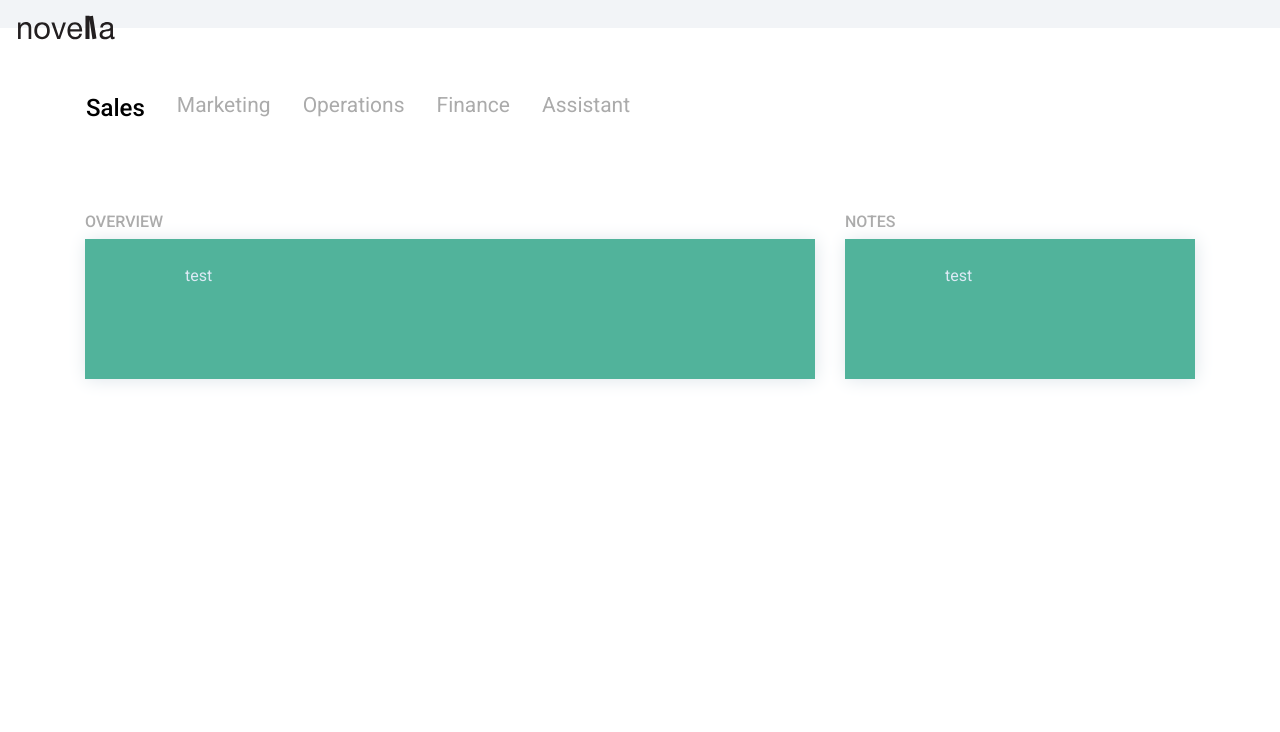
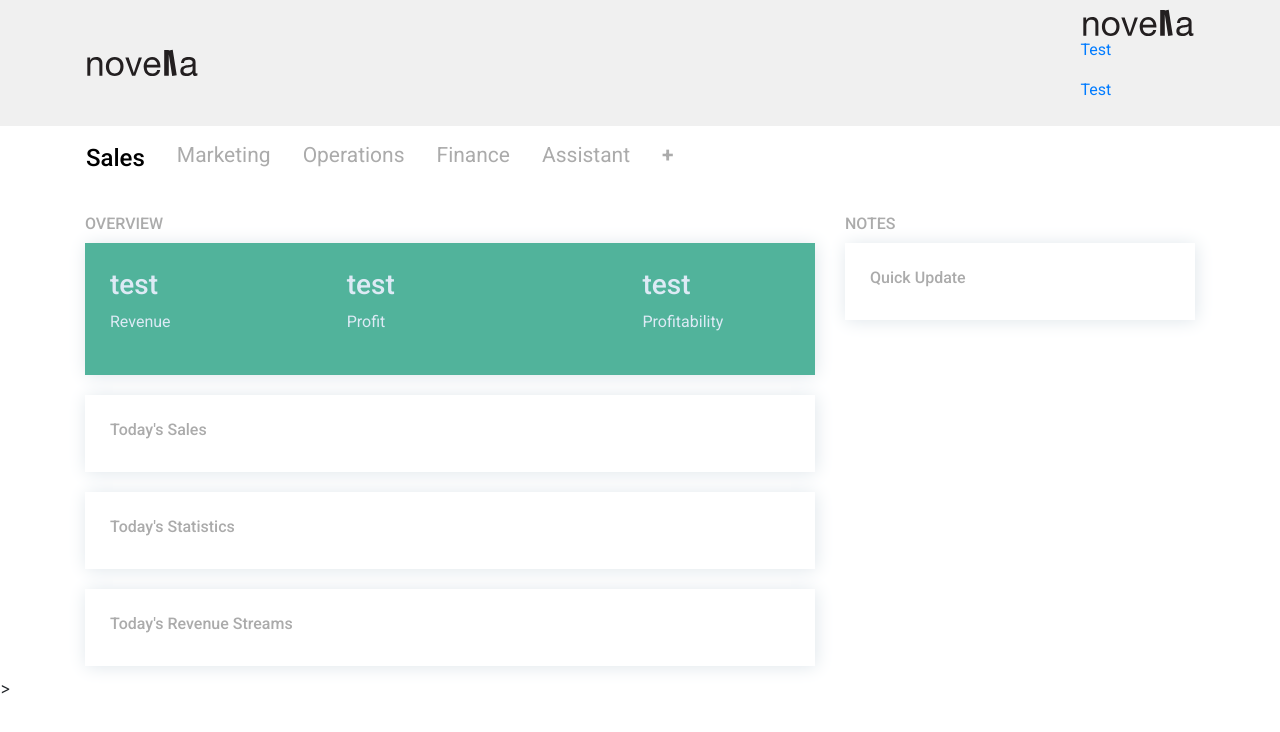
Before and after one commit to munchie-babbit/htn2019, a website: page index.html in a window 1280 px wide. Drawn offline with nearby package versions, Linux system fonts and the light colour scheme.

Commit message:
updated bootstrap layout

```diff
--- a/index.html
+++ b/index.html
@@ -13,17 +13,19 @@
 
   <body>
 
-  <!-- Top Bar-->
-  <div class="topbar">
-    <div class=".container-fluid" id="logo">
+  <!-- Top Bar -->
+  <nav class="navbar navbar-default static-top">
+  <div class="container">
     <a href="index.html">
-          <img src="htn_logo.svg" alt="Novella Logo" />
+      <img src="htn_logo.svg" alt="Novella Logo" height=30px;/>
+    </a>
+    <a href="fake.html">
+      <img src="htn_logo.svg" alt="Novella Logo" height=30px;/>
+      <p id="username">Test</p>
+      <p id="companyname">Test</p>
     </a>
   </div>
-  </div>
-
-  <br>
-  <br>
+  </nav>
 
   <!-- Nav Bar-->
   <div id="nav-placeholder"></div>
@@ -34,28 +36,63 @@
   </script>
 
   <br>
-  <br>
-  <br>
 
   <!-- Content -->
 
   <div class="container">
+
     <div class="row">
       <div class="col-sm-8">
         <h1>OVERVIEW</h1>
-        <div class="boxes">
-          <p>test</p>
+        <div class="overview">
+          <div class="row">
+            <div class="col-sm-4">
+                <h3>test</h3>
+                <p>Revenue</p>
               </div>
+              <div class="col-sm-5">
+                  <h3>test</h3>
+                  <p>Profit</p>
               </div>
-
-      <div class="col-sm-4">
-        <h1>NOTES</h1>
-        <div class="boxes">
-          <p>test</p>
+              <div class="col-sm-1">
+                <h3>test</h3>
+                <p>Profitability</p>
             </div>
           </div>
         </div>
       </div>
+      <div class="col-sm-4">
+          <h1>NOTES</h1>
+          <div class="boxes">
+            <h2>Quick Update</h2>
+          </div>
+      </div>
+    </div>
 
+    <div class="row">
+      <div class="col-sm-8">
+        <div class="boxes">
+          <h2>Today's Sales</h2>
+        </div>
+      </div>
+    </div>
+
+    <div class="row">
+      <div class="col-sm-8">
+        <div class="boxes">
+          <h2>Today's Statistics</h2>
+        </div>
+      </div>
+    </div>
+
+    <div class="row">
+      <div class="col-sm-8">
+        <div class="boxes">
+          <h2>Today's Revenue Streams</h2>
+        </div>
+      </div>
+    </div>
+
+  </div>>
   </body>
 </html>
--- a/style.css
+++ b/style.css
@@ -4,10 +4,8 @@
     font-family: Roboto, sans-serif;
   }
 
-  #logo {
-    width: 100px;
-    display: block;
-    float: left;
+  .navbar-default {
+    background-color: rgb(240, 240, 240);
   }
 
   .container h1 {
@@ -16,25 +14,26 @@
     text-align: left;
   }
 
-  .boxes {
+  .container h2 {
+    font-size: 16px;
+    color: #ABABAB;
+    text-align: left;
+  }
+
+  .overview {
     background-color: #51B39B;
     box-shadow: 1px 1px 17px 0 #DFE6EB;
     color: #DDEAF5;
-    padding: 25px 50px 75px 100px;
+    padding: 25px 25px;
+    margin: 10px 0px;
   }
 
-  /* Top Bar */
-  .topbar {
-    float: centre;
-    font-family: Helvetica, sans-serif;
-    font-weight: bold;
-    display: block;
-    color: white;
-    background-color: #F2F4F7;
-    text-align: center;
-    padding: 14px 16px;
-    text-decoration: none;
-    font-size: 17px;
+  .boxes {
+    background-color: white;
+    box-shadow: 1px 1px 17px 0 #DFE6EB;
+    color: #DDEAF5;
+    padding: 25px 25px;
+    margin: 10px 0px;
   }
 
 
--- a/topnav.html
+++ b/topnav.html
@@ -8,6 +8,7 @@
     <a href="operations.html">Operations</a>
     <a href="finance.html">Finance</a>
     <a href="assistant.html">Assistant</a>
+    <a href="add.html"><strong>+</strong></a>
     <a href="javascript:void(0);" class="icon" onclick="myFunction()">
       <i class="fa fa-bars"></i>
     </a>
```
Also changed, not shown: 1 other file. Lines whose indentation alone changed are shown as unchanged.
